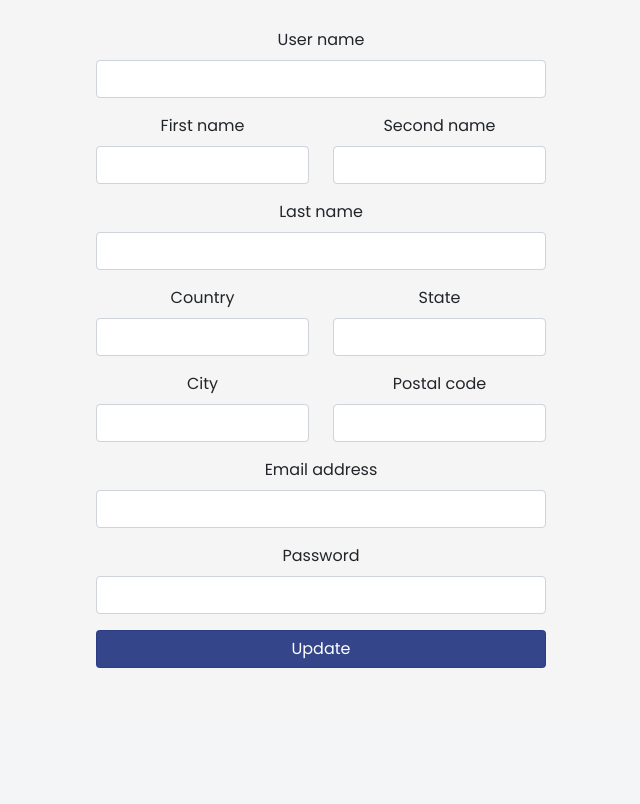
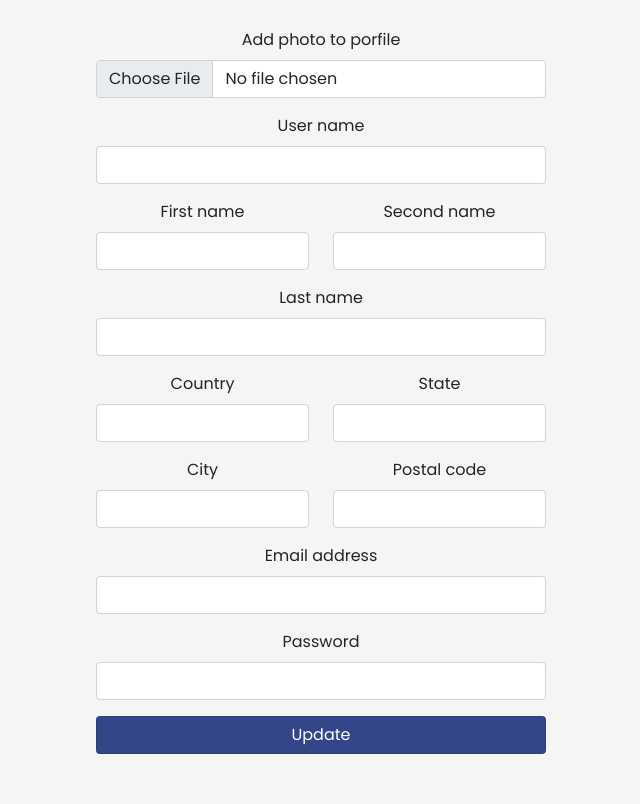
Before and after one commit to Edson19-coder/Proyecto_PWCI, a PHP site: page /views/settings.php in a window 1280 px wide. Shown: the part 312-1116 px from the top of the page, without its empty margins (319-959 px from the left). Before the commit the page ends 980 px from the top, so only its background shows below. Run offline with PHP 8.4, Linux system fonts and the light colour scheme; the visitor is signed in with stand-in values (Sample User, id 1); some libraries are stand-ins or nearby versions.

Commit message:
Add imput image

```diff
--- a/client/views/settings.php
+++ b/client/views/settings.php
@@ -39,7 +39,14 @@
             <div class="form-content col-6" style="margin-left: auto; margin-right: auto;">
                 <form class="col-10">
 
-                        <div class="mb-3">
+                        <div class="form-group mb-3">
+                            <label for="image" class="form-label">
+                                Add photo to porfile
+                            </label>
+                            <input type="file" class="form-control" id="image" name="image" accept="image/*">
+                       </div>
+
+                       <div class="mb-3">
                             <label for="InputUserNameSettings" class="form-label">User name</label>
                             <input type="text" class="form-control" id="InputUserNameSettings">
                         </div>
@@ -137,9 +144,11 @@
             $('#btn-update').on('click', (event) => {
                 event.preventDefault();
 
+                var foto = $('input[name="image"]')[0].files[0];
+
                 var user = new UserComplete(<?php echo $_SESSION['id'] ?> ,$("#InputUserNameSettings").val(), $("#InputFirstNameSettings").val(),  $("#InputSecondNameSettings").val(), $("#InputLastNameSettings").val(),
                 $("#InputEmailSettings").val(), $("#InputPasswordSettings").val(), null, $("#InputCountrySettings").val(), $("#InputStateSettings").val(), $("#InputCitySettings").val(),
-                $("#InputPCSettings").val(), null);
+                $("#InputPCSettings").val(), foto);
 
                 updateUser(user);
             });
@@ -202,7 +211,6 @@
             async: true,
             type: 'POST',
             data: userDataJson,
-            dataType: 'json',
             contentType: 'application/json; charset=utf-8',
                 success: function(user) {
                     console.log(user);
```
